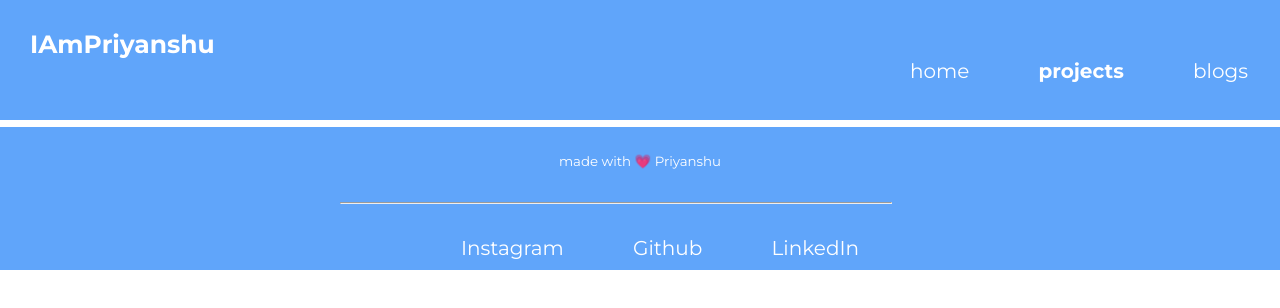
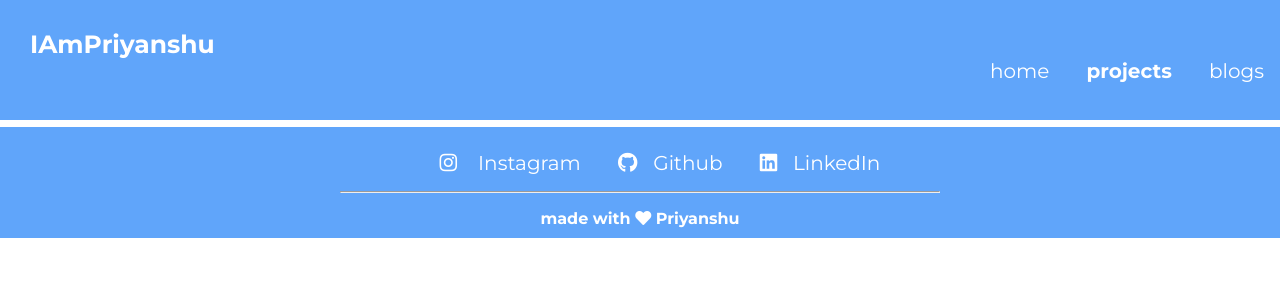
Before and after one commit to almight3/Priyanshu-Portfolio, a plain HTML site: page project.html in a window 1280 px wide. Drawn offline with Linux system fonts and the light colour scheme.

Commit message:
features

```diff
--- a/project.html
+++ b/project.html
@@ -4,6 +4,7 @@
     <meta charset="UTF-8">
     <meta http-equiv="X-UA-Compatible" content="IE=edge">
     <meta name="viewport" content="width=device-width, initial-scale=1.0">
+    <link rel="stylesheet" href="https://use.fontawesome.com/releases/v5.15.3/css/all.css" integrity="sha384-SZXxX4whJ79/gErwcOYf+zWLeJdY/qpuqC4cAa9rOGUstPomtqpuNWT9wdPEn2fk" crossorigin="anonymous">
     <title>Projects</title>
     <link rel="stylesheet" href="styles.css">
 </head>
@@ -19,17 +20,24 @@
             </ul>
        </nav>
        <footer class="footer">
-        <div><small>made with <span>&#128151</span> Priyanshu </small></div>
-        <div class="container-center">
-          <hr width="550px">
-        </div>
+
         <ul class="list-non-bullet">
 
-          <li class="list-inline"><a class="link" href="">Instagram</a> </li>
-          <li class="list-inline"><a class="link " href="https://github.com/almight3" target="_blank">Github</a> </li>
-          <li class="list-inline"><a class="link " href="https://www.linkedin.com/in/priyanshu-shrivastava-9b4ba1160/"
-              target="_blank">LinkedIn</a></li>
+          <li class="list-inline"><a class="link" href=""><i class="fab fa-instagram"></i> &nbsp;&nbsp; Instagram</a> </li>
+          <li class="list-inline"><a class="link " href="https://github.com/almight3" target="_blank"> <i class="fab fa-github"></i>&nbsp;&nbsp; Github</a> </li>
+          <li class="list-inline"><a class="link " href="https://www.linkedin.com/in/priyanshu-shrivastava-9b4ba1160/" target="_blank"><i class="fab fa-linkedin"></i>&nbsp;&nbsp; LinkedIn</a></li>
         </ul>
+
+        <div>
+          <div class="container-center">
+            <!-- <hr width="590px"> -->
+            <hr/>
+          </div>
+          <div class="copyright">
+            <small style="font-weight: 700; font-size: medium;">made with <i class="fas fa-heart foot-icon"></i> Priyanshu </small>
+          </div>
+
+        </div>
       </footer>
 
 </body>
--- a/styles.css
+++ b/styles.css
@@ -14,7 +14,7 @@ body {
 }
 
 hr {
-  margin: 2rem 0rem;
+  margin: 1rem auto;
 }
 
 /* conatiners */
@@ -68,6 +68,7 @@ padding: 0rem 1rem;
     color: white;
     padding-top: 1rem;
 
+
     /* border-bottom-left-radius: 1rem;
     border-bottom-right-radius: 1rem; */
 }
@@ -93,7 +94,7 @@ padding: 0rem 1rem;
 
 .list-inline {
    display: inline;
-   padding: 0rem 1rem;
+   padding: auto 1rem;
 }
 
 /* Header */
```
